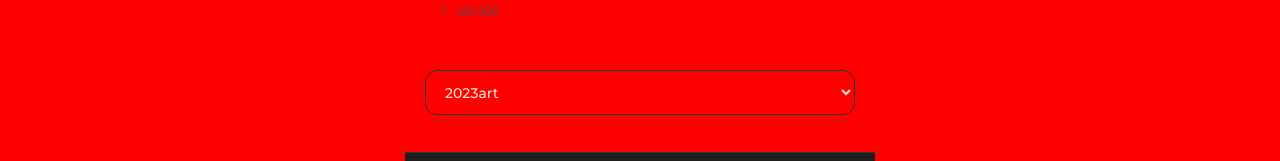
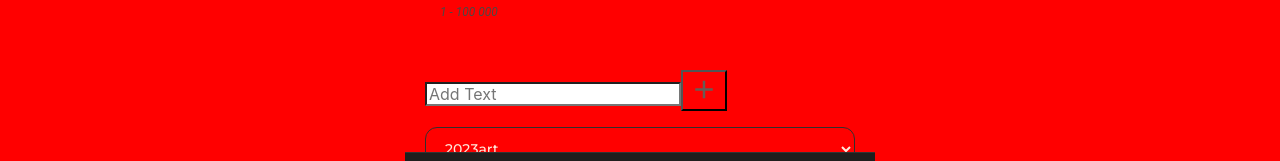
Before and after one commit to eddiesosera/campkuns-demo, a React (Create React App) app: page /upload in a window 1280 px wide. Shown: the part 558-719 px from the top of the page. Built offline with nearby package versions, Linux system fonts and the light colour scheme.

Commit message:
upload - add tag function done

```diff
--- /dev/null
+++ b/src/components/upload_addTags.js
@@ -0,0 +1,57 @@
+import React, { useEffect, useState } from 'react'
+
+function UploadAddTags() {
+    const [index, setIndex] = useState(0)
+    const [tagVal, setTagVal] = useState('')
+    const [deleteTag, setDeleteTag] = useState(true)
+    const [tagsList, setTagsList] = useState([
+        { tag: '', key: '' }
+    ])
+
+    useEffect(() => {
+        console.log(tagsList)
+    }, [index, tagsList, tagVal])
+
+    return (
+        <div>
+            <div>
+
+                <form>
+                    <input className='tagInput' value={tagVal} onChange={e => { setTagVal(e.target.value); }} type='text' placeholder='Add Text' required />
+                    <button type='submit' onClick={e => {
+
+                        if (tagVal !== '') {
+                            setIndex(index + 1)
+                            tagsList.unshift({ tag: tagVal, key: index })
+                            e.preventDefault()
+                            console.log(tagsList)
+                            setTagVal('')
+                        } else { return null }
+
+                    }}>
+                        <i className='ri-add-line header-icon'></i>
+                    </button>
+                </form>
+
+                <ul>
+                    {tagsList.map((tagItem) =>
+                        tagItem.tag !== '' ?
+                            <li onClick={e => { setIndex(index - 1) }}>
+                                <div style={{ color: 'white' }}>
+                                    {tagItem.tag}
+                                    <i onClick={e => {
+                                        for (let i = 0; i < tagsList.length; i++) {
+                                            tagItem.tag === tagsList[i].tag ? tagsList[i].tag = '' : tagsList[i].key = null
+                                        }
+                                    }} className='ri-close-line'></i>
+                                </div>
+                            </li> : null
+                    )}
+                </ul>
+
+            </div>
+        </div>
+    )
+}
+
+export default UploadAddTags
--- a/src/screens/search.js
+++ b/src/screens/search.js
@@ -45,8 +45,6 @@ function Search() {
 
             <hr />
             Discover
-            <button onClick={addDataIntoCache}>Add Cache</button>
-
         </div>
     )
 }
--- a/src/screens/upload.js
+++ b/src/screens/upload.js
@@ -6,6 +6,7 @@ import { IKContext, IKImage, IKUpload } from 'imagekitio-react';
 import { Widget } from "@uploadcare/react-widget";
 import uploadcare from 'uploadcare-widget/uploadcare.lang.en.min.js'
 import TopBar from "../components/topBar";
+import UploadAddTags from "../components/upload_addTags";
 
 
 function UploadArt() {
@@ -106,6 +107,9 @@ function UploadArt() {
     { label: 'Sculptures', value: 'Sculptures' }, { label: '3D Prints', value: '3D Prints' },
     { label: 'New Media Art', value: 'New Media Art' }]
 
+    const addBtn = document.querySelector('.uploadcare--widget__button uploadcare--widget__button_type_open');
+    //addBtn.innerHTML = 'uploadcare--widget__button uploadcare--widget__button_type_open'
+
     return (
         <>
 
@@ -156,13 +160,13 @@ function UploadArt() {
                                 <i className="ri-close-circle-fill"></i>
                             </div>
                             <div style={{ width: '75px', height: '75px', borderRadius: '12px', border: 'dashed 1px #5A5451', display: 'flex', strokeDasharray: '22, 23' }}>
-                                <Widget publicKey="bc3b6c954405f4e975b2" onChange={(fileInfo) => {
+                                {/* <Widget publicKey="bc3b6c954405f4e975b2" onChange={(fileInfo) => {
                                     console.log(fileInfo)
                                     setFormData({
                                         ...formData, images: [fileInfo?.originalUrl]
                                     })
                                     setImg1(fileInfo?.originalUrl)
-                                }} />
+                                }} /> */}
                             </div>
                         </div>
 
@@ -185,6 +189,7 @@ function UploadArt() {
                     </div>
 
                     <div style={{ padding: '20px' }}>
+                        <UploadAddTags />
                         <select className="uploadInput" style={{ padding: '0 15px' }} onChange={(e) => setFormData({ ...formData, tags: [e.target.value] })}>
                             <option>2023art</option>
                             <option>blackArt</option>
```
